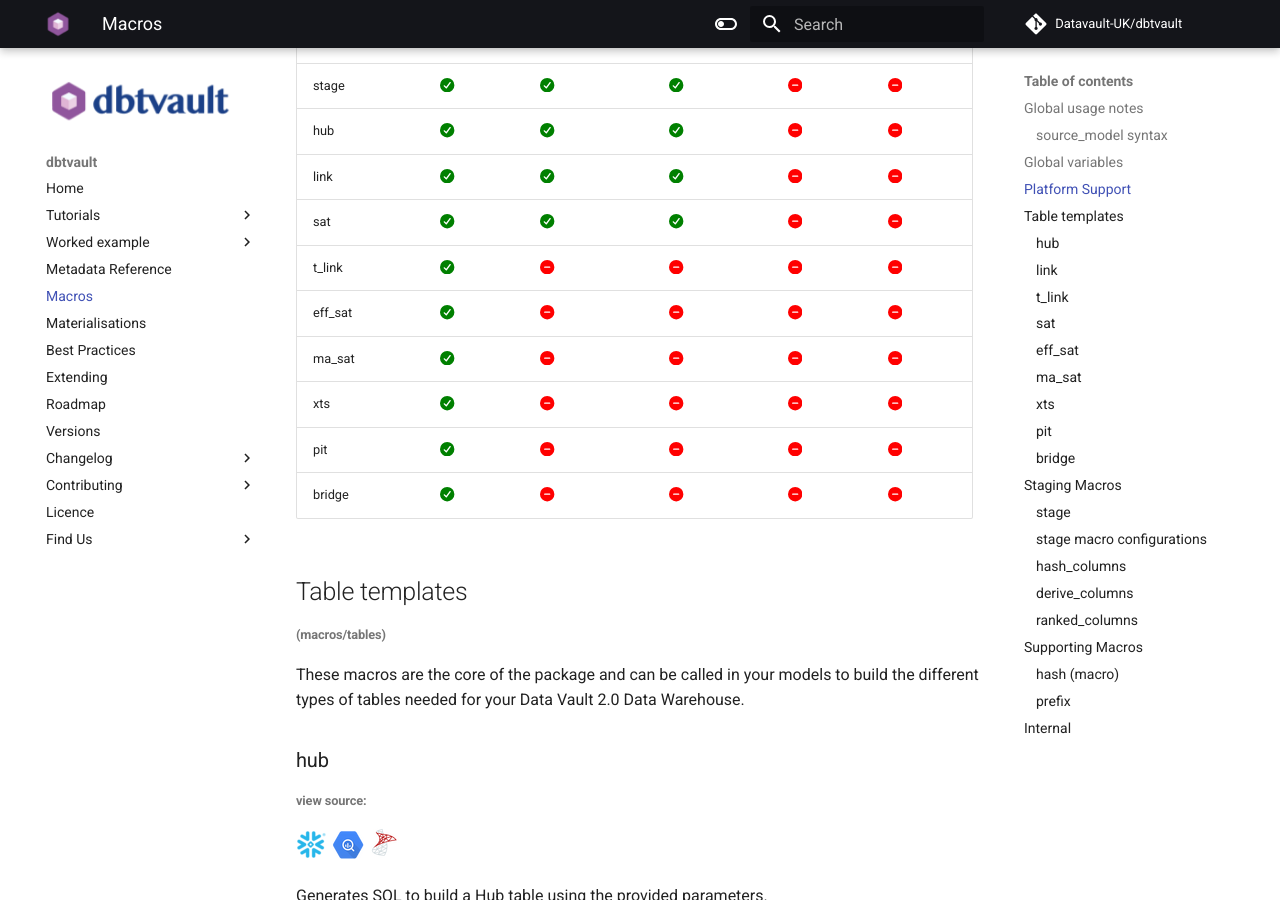
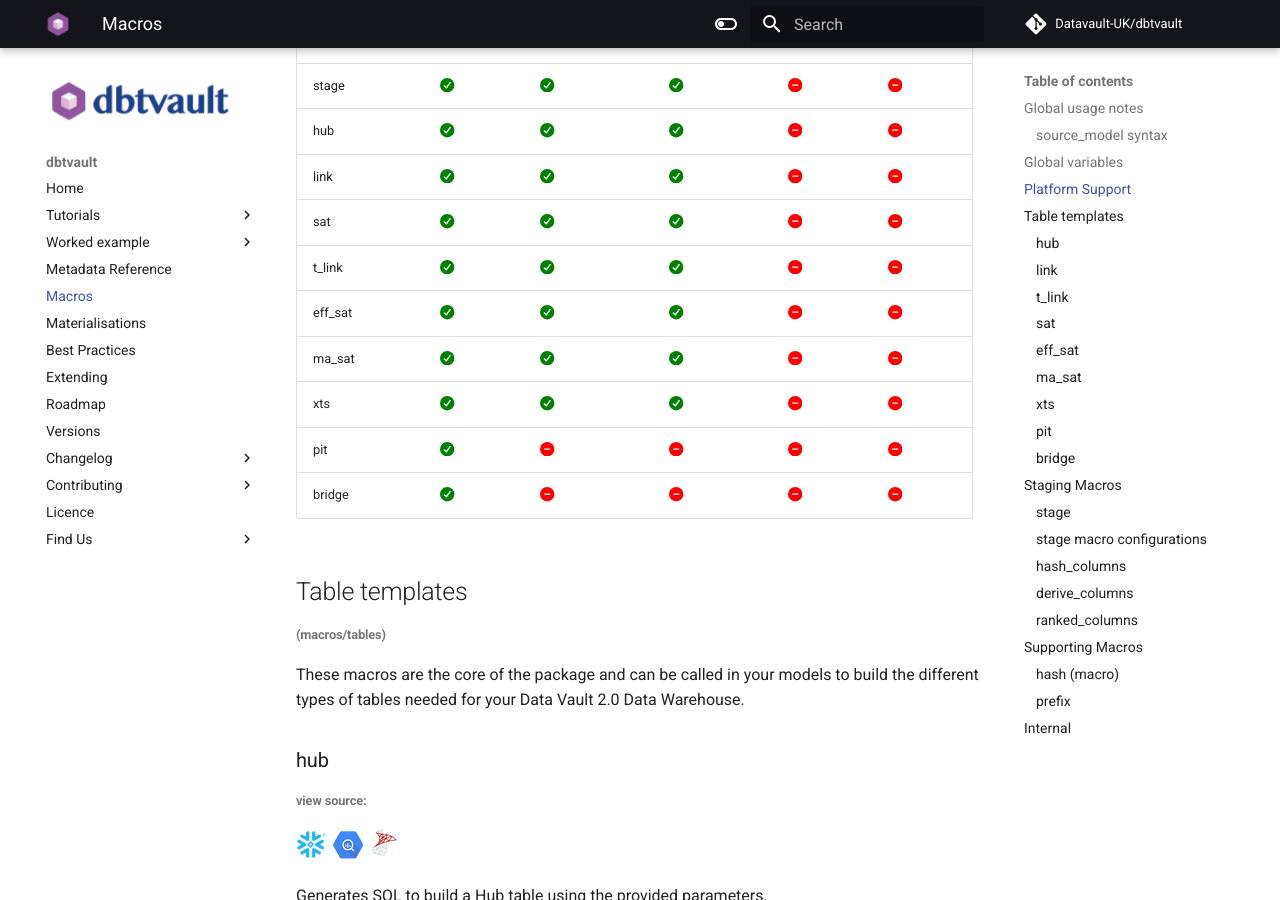
Before and after one commit to Datavault-UK/automate-dv-docs, an MkDocs documentation site: the page built from docs/macros.md, in a window 1280 px wide and 900 px high, scrolled down 2662 px. Built offline with MkDocs 1.6.1 and Material for MkDocs 9.7.7, drawn with Linux system fonts in a browser that asks for light colours; comment, search, counter and statistics services are not loaded.

Commit message:
Update changelog

```diff
--- a/docs/macros.md
+++ b/docs/macros.md
@@ -158,10 +158,10 @@
 | hub            | :fontawesome-solid-check-circle:{ .required } | :fontawesome-solid-check-circle:{ .required }     | :fontawesome-solid-check-circle:{ .required }     | :fontawesome-solid-minus-circle:{ .not-required } | :fontawesome-solid-minus-circle:{ .not-required } |
 | link           | :fontawesome-solid-check-circle:{ .required } | :fontawesome-solid-check-circle:{ .required }     | :fontawesome-solid-check-circle:{ .required }     | :fontawesome-solid-minus-circle:{ .not-required } | :fontawesome-solid-minus-circle:{ .not-required } |
 | sat            | :fontawesome-solid-check-circle:{ .required } | :fontawesome-solid-check-circle:{ .required }     | :fontawesome-solid-check-circle:{ .required }     | :fontawesome-solid-minus-circle:{ .not-required } | :fontawesome-solid-minus-circle:{ .not-required } |
-| t_link         | :fontawesome-solid-check-circle:{ .required } | :fontawesome-solid-minus-circle:{ .not-required } | :fontawesome-solid-minus-circle:{ .not-required } | :fontawesome-solid-minus-circle:{ .not-required } | :fontawesome-solid-minus-circle:{ .not-required } |
-| eff_sat        | :fontawesome-solid-check-circle:{ .required } | :fontawesome-solid-minus-circle:{ .not-required } | :fontawesome-solid-minus-circle:{ .not-required } | :fontawesome-solid-minus-circle:{ .not-required } | :fontawesome-solid-minus-circle:{ .not-required } |
-| ma_sat         | :fontawesome-solid-check-circle:{ .required } | :fontawesome-solid-minus-circle:{ .not-required } | :fontawesome-solid-minus-circle:{ .not-required } | :fontawesome-solid-minus-circle:{ .not-required } | :fontawesome-solid-minus-circle:{ .not-required } |
-| xts            | :fontawesome-solid-check-circle:{ .required } | :fontawesome-solid-minus-circle:{ .not-required } | :fontawesome-solid-minus-circle:{ .not-required } | :fontawesome-solid-minus-circle:{ .not-required } | :fontawesome-solid-minus-circle:{ .not-required } |
+| t_link         | :fontawesome-solid-check-circle:{ .required } | :fontawesome-solid-check-circle:{ .required }     | :fontawesome-solid-check-circle:{ .required }     | :fontawesome-solid-minus-circle:{ .not-required } | :fontawesome-solid-minus-circle:{ .not-required } |
+| eff_sat        | :fontawesome-solid-check-circle:{ .required } | :fontawesome-solid-check-circle:{ .required }     | :fontawesome-solid-check-circle:{ .required }     | :fontawesome-solid-minus-circle:{ .not-required } | :fontawesome-solid-minus-circle:{ .not-required } |
+| ma_sat         | :fontawesome-solid-check-circle:{ .required } | :fontawesome-solid-check-circle:{ .required }     | :fontawesome-solid-check-circle:{ .required }     | :fontawesome-solid-minus-circle:{ .not-required } | :fontawesome-solid-minus-circle:{ .not-required } |
+| xts            | :fontawesome-solid-check-circle:{ .required } | :fontawesome-solid-check-circle:{ .required }     | :fontawesome-solid-check-circle:{ .required }     | :fontawesome-solid-minus-circle:{ .not-required } | :fontawesome-solid-minus-circle:{ .not-required } |
 | pit            | :fontawesome-solid-check-circle:{ .required } | :fontawesome-solid-minus-circle:{ .not-required } | :fontawesome-solid-minus-circle:{ .not-required } | :fontawesome-solid-minus-circle:{ .not-required } | :fontawesome-solid-minus-circle:{ .not-required } |
 | bridge         | :fontawesome-solid-check-circle:{ .required } | :fontawesome-solid-minus-circle:{ .not-required } | :fontawesome-solid-minus-circle:{ .not-required } | :fontawesome-solid-minus-circle:{ .not-required } | :fontawesome-solid-minus-circle:{ .not-required } |
 
@@ -176,9 +176,9 @@
 ### hub
 
 ###### view source:
-[![Snowflake](./assets/images/platform_icons/snowflake.png)](https://github.com/Datavault-UK/dbtvault/blob/release/0.8.0/macros/tables/snowflake/hub.sql)
-[![BigQuery](./assets/images/platform_icons/bigquery.png)](https://github.com/Datavault-UK/dbtvault/blob/release/0.8.0/macros/tables/bigquery/hub.sql)
-[![SQLServer](./assets/images/platform_icons/sqlserver.png)](https://github.com/Datavault-UK/dbtvault/blob/release/0.8.0/macros/tables/sqlserver/hub.sql)
+[![Snowflake](./assets/images/platform_icons/snowflake.png)](https://github.com/Datavault-UK/dbtvault/blob/release/0.8.2/macros/tables/snowflake/hub.sql)
+[![BigQuery](./assets/images/platform_icons/bigquery.png)](https://github.com/Datavault-UK/dbtvault/blob/release/0.8.2/macros/tables/bigquery/hub.sql)
+[![SQLServer](./assets/images/platform_icons/sqlserver.png)](https://github.com/Datavault-UK/dbtvault/blob/release/0.8.2/macros/tables/sqlserver/hub.sql)
 
 Generates SQL to build a Hub table using the provided parameters.
 
@@ -696,9 +696,9 @@
 ### link
 
 ###### view source:
-[![Snowflake](./assets/images/platform_icons/snowflake.png)](https://github.com/Datavault-UK/dbtvault/blob/release/0.8.0/macros/tables/snowflake/link.sql)
-[![BigQuery](./assets/images/platform_icons/bigquery.png)](https://github.com/Datavault-UK/dbtvault/blob/release/0.8.0/macros/tables/bigquery/link.sql)
-[![SQLServer](./assets/images/platform_icons/sqlserver.png)](https://github.com/Datavault-UK/dbtvault/blob/release/0.8.0/macros/tables/sqlserver/link.sql)
+[![Snowflake](./assets/images/platform_icons/snowflake.png)](https://github.com/Datavault-UK/dbtvault/blob/release/0.8.2/macros/tables/snowflake/link.sql)
+[![BigQuery](./assets/images/platform_icons/bigquery.png)](https://github.com/Datavault-UK/dbtvault/blob/release/0.8.2/macros/tables/bigquery/link.sql)
+[![SQLServer](./assets/images/platform_icons/sqlserver.png)](https://github.com/Datavault-UK/dbtvault/blob/release/0.8.2/macros/tables/sqlserver/link.sql)
 
 Generates SQL to build a Link table using the provided parameters.
 
@@ -1256,7 +1256,9 @@
 ### t_link
 
 ###### view source:
-[![Snowflake](./assets/images/platform_icons/snowflake.png)](https://github.com/Datavault-UK/dbtvault/blob/release/0.8.0/macros/tables/snowflake/link.sql)
+[![Snowflake](./assets/images/platform_icons/snowflake.png)](https://github.com/Datavault-UK/dbtvault/blob/release/0.8.2/macros/tables/snowflake/t_link.sql)
+[![BigQuery](./assets/images/platform_icons/bigquery.png)](https://github.com/Datavault-UK/dbtvault/blob/release/0.8.2/macros/tables/bigquery/t_link.sql)
+[![SQLServer](./assets/images/platform_icons/sqlserver.png)](https://github.com/Datavault-UK/dbtvault/blob/release/0.8.2/macros/tables/sqlserver/t_link.sql)
 
 Generates SQL to build a Transactional Link table using the provided parameters.
 
@@ -1341,9 +1343,9 @@
 ### sat
 
 ###### view source:
-[![Snowflake](./assets/images/platform_icons/snowflake.png)](https://github.com/Datavault-UK/dbtvault/blob/release/0.8.0/macros/tables/snowflake/sat.sql)
-[![BigQuery](./assets/images/platform_icons/bigquery.png)](https://github.com/Datavault-UK/dbtvault/blob/release/0.8.0/macros/tables/bigquery/sat.sql)
-[![SQLServer](./assets/images/platform_icons/sqlserver.png)](https://github.com/Datavault-UK/dbtvault/blob/release/0.8.0/macros/tables/sqlserver/sat.sql)
+[![Snowflake](./assets/images/platform_icons/snowflake.png)](https://github.com/Datavault-UK/dbtvault/blob/release/0.8.2/macros/tables/snowflake/sat.sql)
+[![BigQuery](./assets/images/platform_icons/bigquery.png)](https://github.com/Datavault-UK/dbtvault/blob/release/0.8.2/macros/tables/bigquery/sat.sql)
+[![SQLServer](./assets/images/platform_icons/sqlserver.png)](https://github.com/Datavault-UK/dbtvault/blob/release/0.8.2/macros/tables/sqlserver/sat.sql)
 
 Generates SQL to build a Satellite table using the provided parameters.
 
@@ -1560,7 +1562,9 @@
 ### eff_sat
 
 ###### view source:
-[![Snowflake](./assets/images/platform_icons/snowflake.png)](https://github.com/Datavault-UK/dbtvault/blob/release/0.8.0/macros/tables/snowflake/eff_sat.sql)
+[![Snowflake](./assets/images/platform_icons/snowflake.png)](https://github.com/Datavault-UK/dbtvault/blob/release/0.8.2/macros/tables/snowflake/eff_sat.sql)
+[![BigQuery](./assets/images/platform_icons/bigquery.png)](https://github.com/Datavault-UK/dbtvault/blob/release/0.8.2/macros/tables/bigquery/eff_sat.sql)
+[![SQLServer](./assets/images/platform_icons/sqlserver.png)](https://github.com/Datavault-UK/dbtvault/blob/release/0.8.2/macros/tables/sqlserver/eff_sat.sql)
 
 Generates SQL to build an Effectivity Satellite table using the provided parameters.
 
@@ -1821,7 +1825,9 @@
 ### ma_sat
 
 ###### view source:
-[![Snowflake](./assets/images/platform_icons/snowflake.png)](https://github.com/Datavault-UK/dbtvault/blob/release/0.8.0/macros/tables/snowflake/ma_sat.sql)
+[![Snowflake](./assets/images/platform_icons/snowflake.png)](https://github.com/Datavault-UK/dbtvault/blob/release/0.8.2/macros/tables/snowflake/ma_sat.sql)
+[![BigQuery](./assets/images/platform_icons/bigquery.png)](https://github.com/Datavault-UK/dbtvault/blob/release/0.8.2/macros/tables/bigquery/ma_sat.sql)
+[![SQLServer](./assets/images/platform_icons/sqlserver.png)](https://github.com/Datavault-UK/dbtvault/blob/release/0.8.2/macros/tables/sqlserver/ma_sat.sql)
 
 Generates SQL to build a Multi-Active Satellite (MAS) table.
 
@@ -1962,7 +1968,9 @@
 ### xts
 
 ###### view source:
-[![Snowflake](./assets/images/platform_icons/snowflake.png)](https://github.com/Datavault-UK/dbtvault/blob/release/0.8.0/macros/tables/snowflake/xts.sql)
+[![Snowflake](./assets/images/platform_icons/snowflake.png)](https://github.com/Datavault-UK/dbtvault/blob/release/0.8.2/macros/tables/snowflake/xts.sql)
+[![BigQuery](./assets/images/platform_icons/bigquery.png)](https://github.com/Datavault-UK/dbtvault/blob/release/0.8.2/macros/tables/bigquery/xts.sql)
+[![SQLServer](./assets/images/platform_icons/sqlserver.png)](https://github.com/Datavault-UK/dbtvault/blob/release/0.8.2/macros/tables/sqlserver/xts.sql)
 
 Generates SQL to build an Extended Tracking Satellite table using the provided parameters.
 
@@ -2124,7 +2132,7 @@
 ### pit
 
 ###### view source:
-[![Snowflake](./assets/images/platform_icons/snowflake.png)](https://github.com/Datavault-UK/dbtvault/blob/release/0.8.0/macros/tables/snowflake/pit.sql)
+[![Snowflake](./assets/images/platform_icons/snowflake.png)](https://github.com/Datavault-UK/dbtvault/blob/release/0.8.2/macros/tables/snowflake/pit.sql)
 
 Generates SQL to build a Point-In-Time (PIT) table.
 
@@ -2398,7 +2406,7 @@
 ### bridge
 
 ###### view source:
-[![Snowflake](./assets/images/platform_icons/snowflake.png)](https://github.com/Datavault-UK/dbtvault/blob/release/0.8.0/macros/tables/snowflake/bridge.sql)
+[![Snowflake](./assets/images/platform_icons/snowflake.png)](https://github.com/Datavault-UK/dbtvault/blob/release/0.8.2/macros/tables/snowflake/bridge.sql)
 
 Generates SQL to build a simple Bridge table, starting from a Hub and 'walking' through one or more associated Links (
 and their Effectivity Satellites), using the provided parameters.
```
Also changed, not shown: docs/changelog/stable.md (+22 -0 lines).
